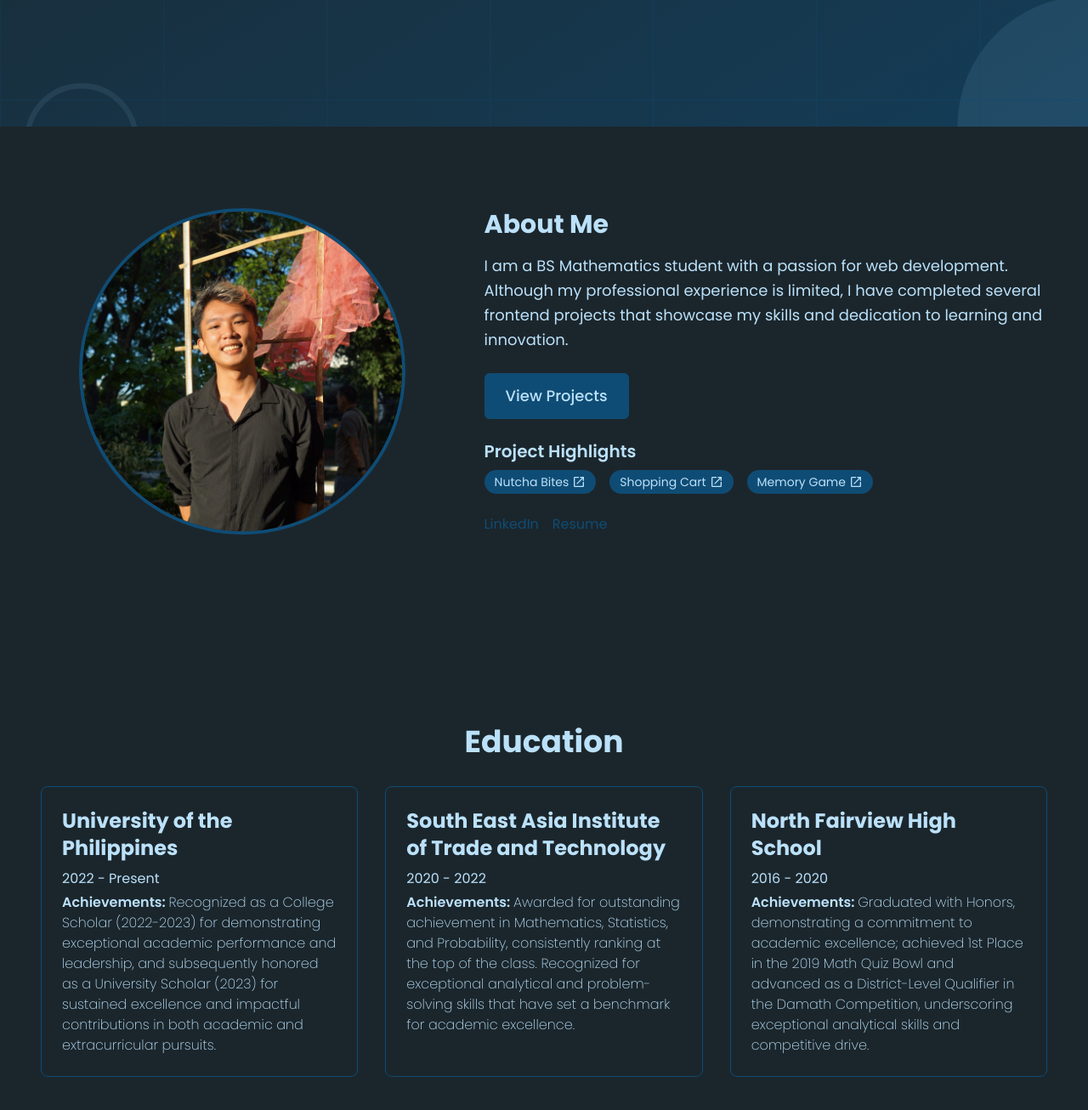
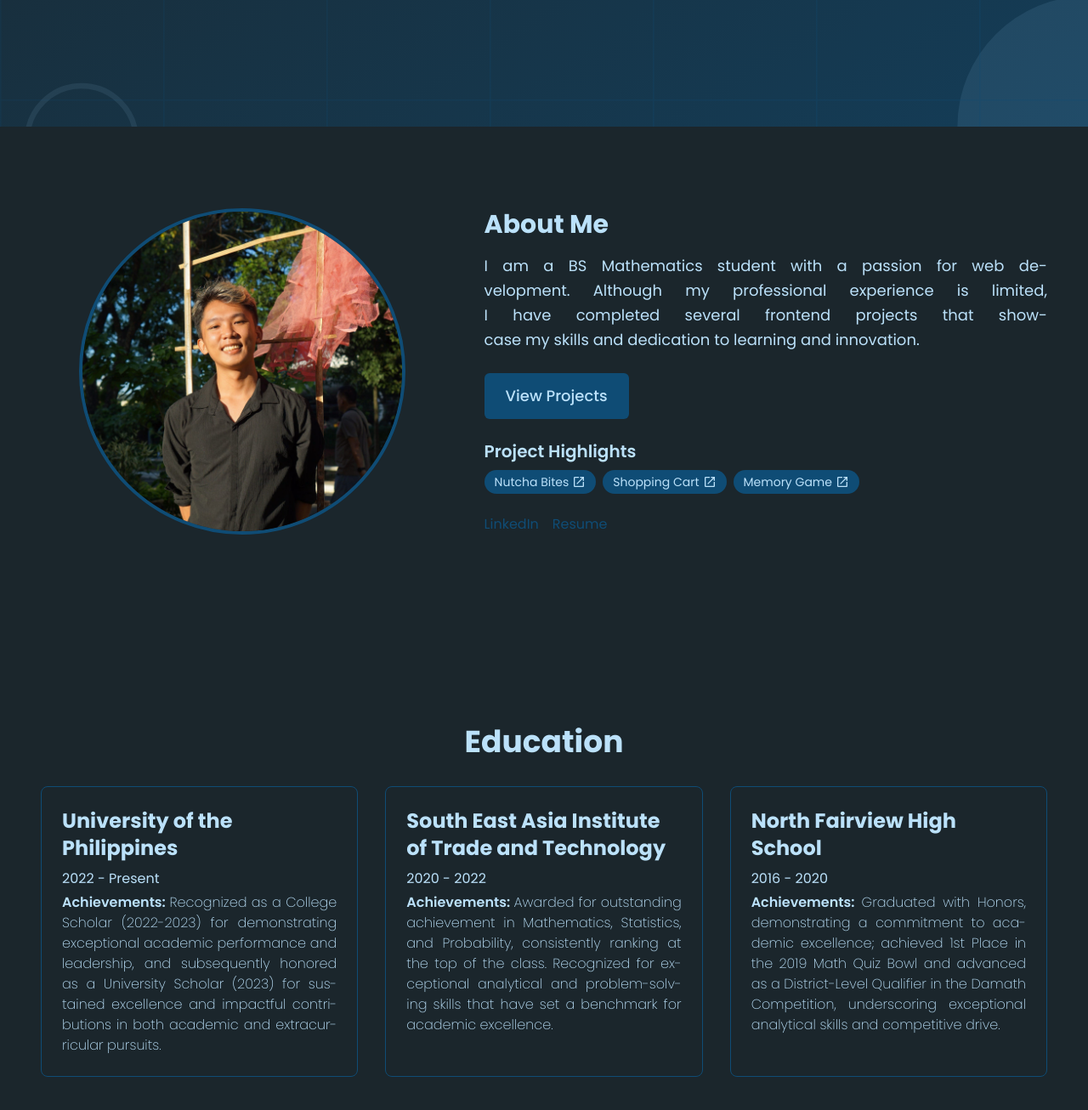
Before and after one commit to jlescarlan11/Portfolio, a React (Vite) app: page /#hero in a window 1280 px wide. Shown: the part 651-1957 px from the top of the page at 85% size. Built offline with nearby package versions, Linux system fonts and the light colour scheme.

Commit message:
Fixed the text justification in longer words.

```diff
--- a/src/components/About.tsx
+++ b/src/components/About.tsx
@@ -67,7 +67,7 @@ const BioSection = () => {
       {/* Section Heading */}
       <h2 className="text-3xl font-bold mb-4">About Me</h2>
       {/* Bio Text */}
-      <p className="text-lg leading-relaxed mb-6">
+      <p className="text-lg text-balance break-normal hyphens-auto text-justify leading-relaxed mb-6">
         I am a BS Mathematics student with a passion for web development.
         Although my professional experience is limited, I have completed several
         frontend projects that showcase my skills and dedication to learning and
@@ -101,7 +101,7 @@ const BioSection = () => {
           Each badge is clickable (using React Router's Link) to provide more details about the project.
           Hover effects (scale and color change) enhance user engagement.
         */}
-        <ul className="flex flex-wrap space-x-4">
+        <ul className="flex flex-wrap gap-2">
           {projectHighlights.map((projectHighlight) => (
             <li className="flex flex-row items-center gap-1 px-3 py-1 bg-[var(--accent-color)] rounded-full text-sm text-[var(--text-color)] cursor-pointer transition transform duration-200 hover:scale-105 hover:bg-[var(--secondary-color)]">
               {projectHighlight.title}
--- a/src/components/Education.tsx
+++ b/src/components/Education.tsx
@@ -73,7 +73,7 @@ const EducationCard: React.FC<EducationCardProps> = ({ entry }) => {
         <span className="text-[var(--text-color)]">{entry.schoolName}</span>
       </h3>
       <p className="text-base mb-1">{entry.yearsAttended}</p>
-      <p className="text-base font-extralight">
+      <p className="text-base font-extralight text-balance break-normal hyphens-auto text-justify">
         <span className="font-semibold text-[var(--text-color)]">
           Achievements:{" "}
         </span>
```
